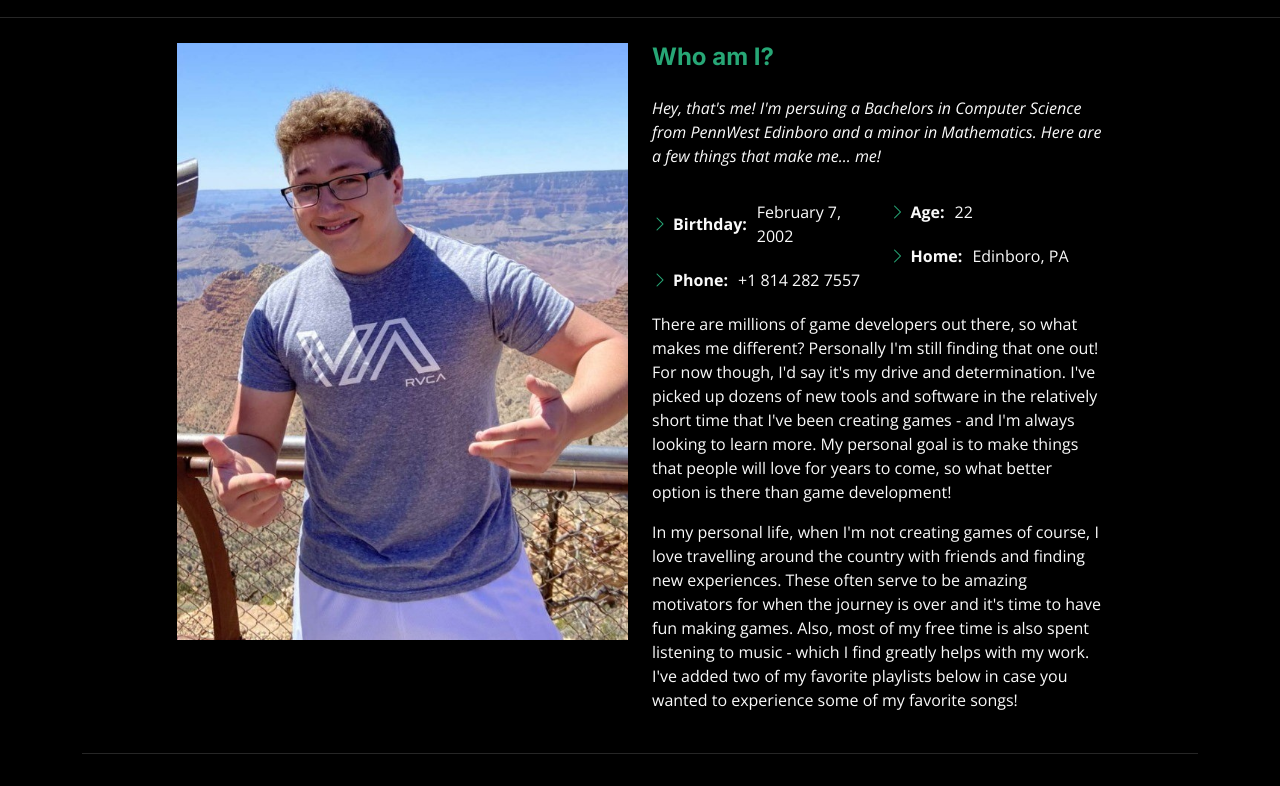
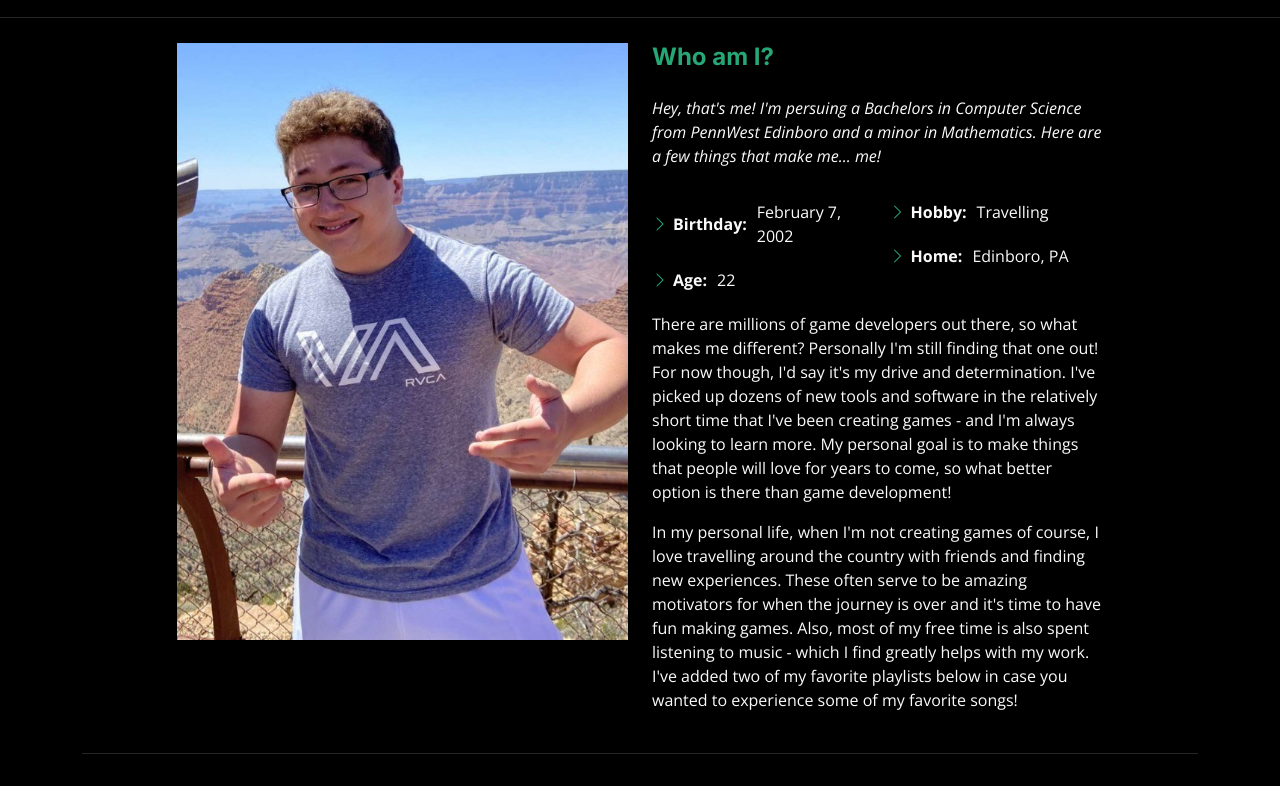
Before and after one commit to Bwright257/Bwright257.github.io, a plain HTML site: page about.html in a window 1280 px wide. Shown: the part 83-869 px from the top of the page. Drawn offline with nearby package versions, Linux system fonts and the light colour scheme; grey boxes are pictures that could not be loaded.

Commit message:
Updated about.

```diff
--- a/about.html
+++ b/about.html
@@ -86,12 +86,12 @@
                                 <div class="col-lg-6">
                                     <ul>
                                         <li><i class="bi bi-chevron-right"></i> <strong>Birthday:</strong> <span>February 7, 2002</span></li>
-                                        <li><i class="bi bi-chevron-right"></i> <strong>Phone:</strong> <span>+1 814 282 7557</span></li>
+                                        <li><i class="bi bi-chevron-right"></i> <strong>Age:</strong> <span>22</span></li>
                                     </ul>
                                 </div>
                                 <div class="col-lg-6">
                                     <ul>
-                                        <li><i class="bi bi-chevron-right"></i> <strong>Age:</strong> <span>22</span></li>
+                                        <li><i class="bi bi-chevron-right"></i> <strong>Hobby:</strong> <span>Travelling</span></li>
                                         <li><i class="bi bi-chevron-right"></i> <strong>Home:</strong> <span>Edinboro, PA</span></li>
                                     </ul>
                                 </div>
```
